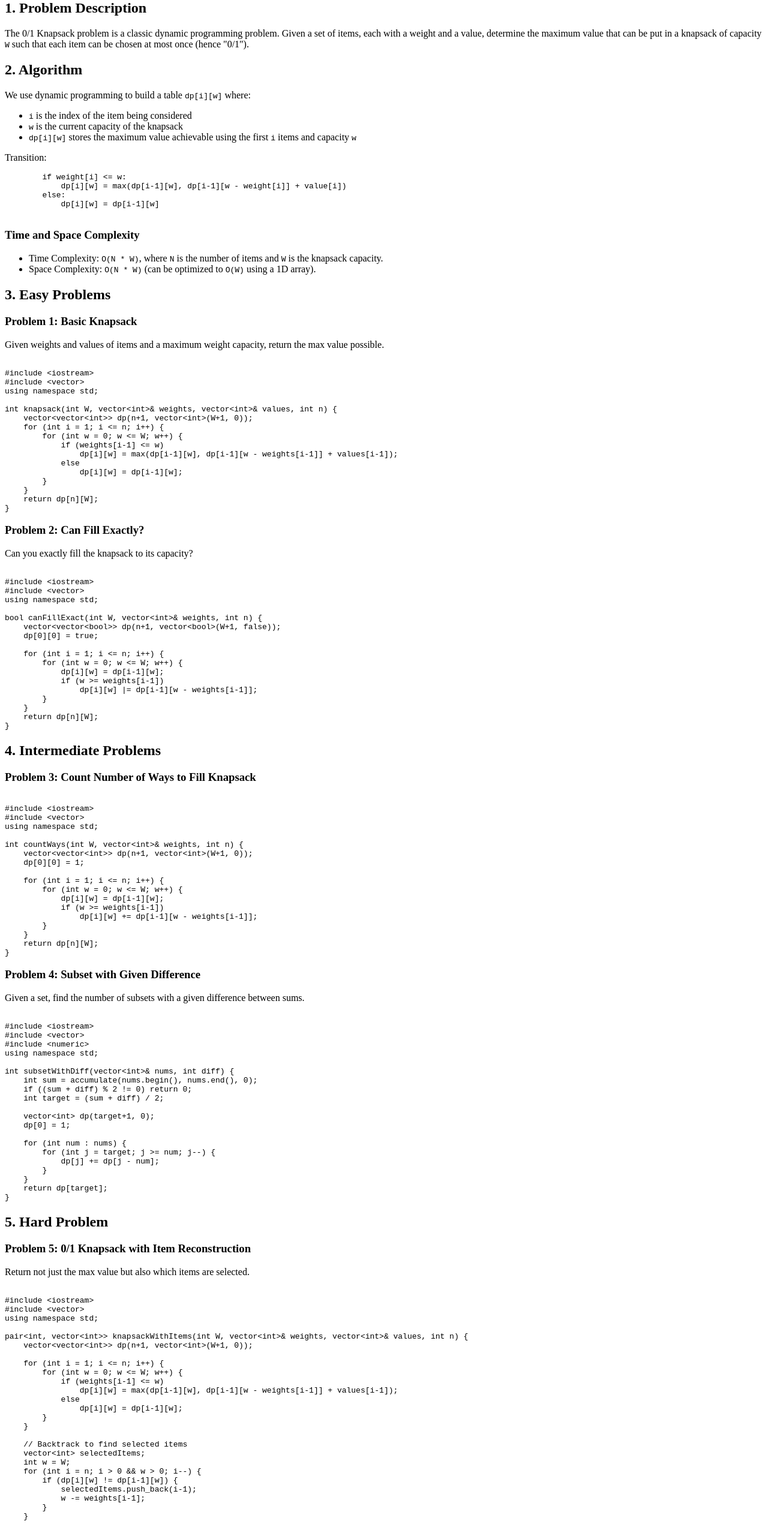
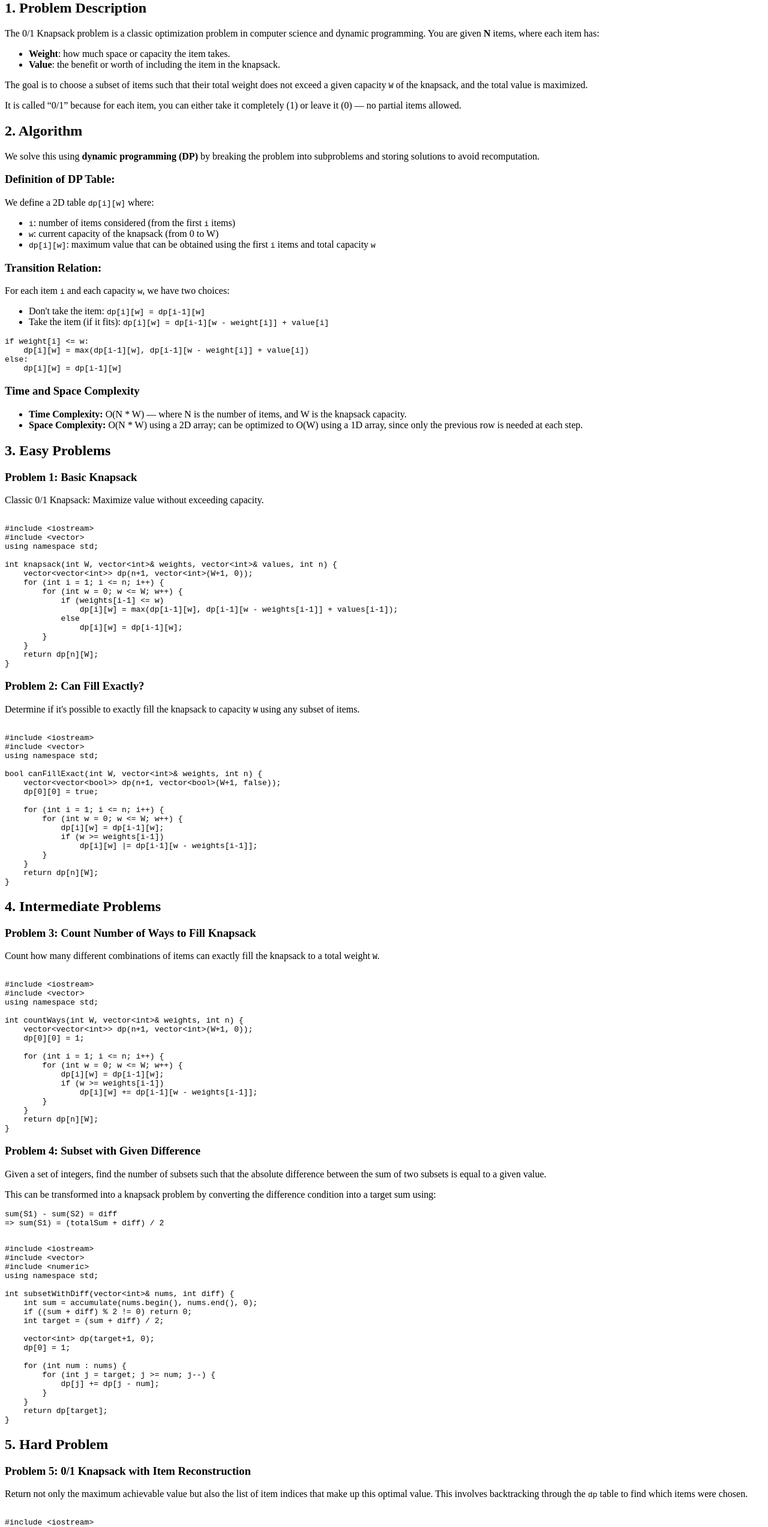
Before and after one commit to abdelkarim00/algoSpace, a website: page views/pages/knapsack.html in a window 1280 px wide. Shown: the part 80-2626 px from the top of the page at 60% size. Drawn offline with Linux system fonts and the light colour scheme.

Commit message:
enhance knapsack

```diff
--- a/views/pages/knapsack.html
+++ b/views/pages/knapsack.html
@@ -9,39 +9,64 @@
 
 <h2>1. Problem Description</h2>
 <p>
-    The 0/1 Knapsack problem is a classic dynamic programming problem. Given a set of items, each with a weight and a value, determine the maximum value that can be put in a knapsack of capacity <code>W</code> such that each item can be chosen at most once (hence "0/1").
+    The 0/1 Knapsack problem is a classic optimization problem in computer science and dynamic programming.
+    You are given <strong>N</strong> items, where each item has:
+</p>
+<ul>
+    <li><strong>Weight</strong>: how much space or capacity the item takes.</li>
+    <li><strong>Value</strong>: the benefit or worth of including the item in the knapsack.</li>
+</ul>
+<p>
+    The goal is to choose a subset of items such that their total weight does not exceed a given capacity <code>W</code> of the knapsack, and the total value is maximized.
+</p>
+<p>
+    It is called “0/1” because for each item, you can either take it completely (1) or leave it (0) — no partial items allowed.
 </p>
 
 <h2>2. Algorithm</h2>
 <p>
-    We use dynamic programming to build a table <code>dp[i][w]</code> where:
-    <ul>
-        <li><code>i</code> is the index of the item being considered</li>
-        <li><code>w</code> is the current capacity of the knapsack</li>
-        <li><code>dp[i][w]</code> stores the maximum value achievable using the first <code>i</code> items and capacity <code>w</code></li>
-    </ul>
+    We solve this using <strong>dynamic programming (DP)</strong> by breaking the problem into subproblems and storing solutions to avoid recomputation.
 </p>
+
+<h3>Definition of DP Table:</h3>
 <p>
-    Transition:
-    <pre>
-        if weight[i] &lt;= w:
-            dp[i][w] = max(dp[i-1][w], dp[i-1][w - weight[i]] + value[i])
-        else:
-            dp[i][w] = dp[i-1][w]
-    </pre>
+    We define a 2D table <code>dp[i][w]</code> where:
 </p>
+<ul>
+    <li><code>i</code>: number of items considered (from the first <code>i</code> items)</li>
+    <li><code>w</code>: current capacity of the knapsack (from 0 to W)</li>
+    <li><code>dp[i][w]</code>: maximum value that can be obtained using the first <code>i</code> items and total capacity <code>w</code></li>
+</ul>
+
+<h3>Transition Relation:</h3>
+<p>
+    For each item <code>i</code> and each capacity <code>w</code>, we have two choices:
+</p>
+<ul>
+    <li>Don't take the item: <code>dp[i][w] = dp[i-1][w]</code></li>
+    <li>Take the item (if it fits): <code>dp[i][w] = dp[i-1][w - weight[i]] + value[i]</code></li>
+</ul>
+
+<pre>
+if weight[i] <= w:
+    dp[i][w] = max(dp[i-1][w], dp[i-1][w - weight[i]] + value[i])
+else:
+    dp[i][w] = dp[i-1][w]
+</pre>
 
 <h3>Time and Space Complexity</h3>
 <ul>
-    <li>Time Complexity: <code>O(N * W)</code>, where <code>N</code> is the number of items and <code>W</code> is the knapsack capacity.</li>
-    <li>Space Complexity: <code>O(N * W)</code> (can be optimized to <code>O(W)</code> using a 1D array).</li>
+    <li><strong>Time Complexity:</strong> O(N * W) — where N is the number of items, and W is the knapsack capacity.</li>
+    <li><strong>Space Complexity:</strong> O(N * W) using a 2D array; can be optimized to O(W) using a 1D array, since only the previous row is needed at each step.</li>
 </ul>
 
 <h2>3. Easy Problems</h2>
 
 <h3>Problem 1: Basic Knapsack</h3>
-<p>Given weights and values of items and a maximum weight capacity, return the max value possible.</p>
-<pre><code class="language-cpp">
+<p>
+    Classic 0/1 Knapsack: Maximize value without exceeding capacity.
+</p>
+<pre><code>
 #include &lt;iostream&gt;
 #include &lt;vector&gt;
 using namespace std;
@@ -61,8 +86,10 @@ int knapsack(int W, vector&lt;int&gt;& weights, vector&lt;int&gt;& values, int n
 </code></pre>
 
 <h3>Problem 2: Can Fill Exactly?</h3>
-<p>Can you exactly fill the knapsack to its capacity?</p>
-<pre><code class="language-cpp">
+<p>
+    Determine if it's possible to exactly fill the knapsack to capacity <code>W</code> using any subset of items.
+</p>
+<pre><code>
 #include &lt;iostream&gt;
 #include &lt;vector&gt;
 using namespace std;
@@ -85,7 +112,10 @@ bool canFillExact(int W, vector&lt;int&gt;& weights, int n) {
 <h2>4. Intermediate Problems</h2>
 
 <h3>Problem 3: Count Number of Ways to Fill Knapsack</h3>
-<pre><code class="language-cpp">
+<p>
+    Count how many different combinations of items can exactly fill the knapsack to a total weight <code>W</code>.
+</p>
+<pre><code>
 #include &lt;iostream&gt;
 #include &lt;vector&gt;
 using namespace std;
@@ -106,8 +136,17 @@ int countWays(int W, vector&lt;int&gt;& weights, int n) {
 </code></pre>
 
 <h3>Problem 4: Subset with Given Difference</h3>
-<p>Given a set, find the number of subsets with a given difference between sums.</p>
-<pre><code class="language-cpp">
+<p>
+    Given a set of integers, find the number of subsets such that the absolute difference between the sum of two subsets is equal to a given value.
+</p>
+<p>
+    This can be transformed into a knapsack problem by converting the difference condition into a target sum using:
+</p>
+<pre>
+sum(S1) - sum(S2) = diff
+=> sum(S1) = (totalSum + diff) / 2
+</pre>
+<pre><code>
 #include &lt;iostream&gt;
 #include &lt;vector&gt;
 #include &lt;numeric&gt;
@@ -133,8 +172,11 @@ int subsetWithDiff(vector&lt;int&gt;& nums, int diff) {
 <h2>5. Hard Problem</h2>
 
 <h3>Problem 5: 0/1 Knapsack with Item Reconstruction</h3>
-<p>Return not just the max value but also which items are selected.</p>
-<pre><code class="language-cpp">
+<p>
+    Return not only the maximum achievable value but also the list of item indices that make up this optimal value.
+    This involves backtracking through the <code>dp</code> table to find which items were chosen.
+</p>
+<pre><code>
 #include &lt;iostream&gt;
 #include &lt;vector&gt;
 using namespace std;
@@ -156,7 +198,7 @@ pair&lt;int, vector&lt;int&gt;&gt; knapsackWithItems(int W, vector&lt;int&gt;& w
     int w = W;
     for (int i = n; i &gt; 0 &amp;&amp; w &gt; 0; i--) {
         if (dp[i][w] != dp[i-1][w]) {
-            selectedItems.push_back(i-1);
+            selectedItems.push_back(i-1); // i-1 is the original item index
             w -= weights[i-1];
         }
     }
@@ -165,5 +207,14 @@ pair&lt;int, vector&lt;int&gt;&gt; knapsackWithItems(int W, vector&lt;int&gt;& w
 }
 </code></pre>
 
+<h2>6. Conclusion</h2>
+<p>
+    The 0/1 Knapsack problem demonstrates key principles of dynamic programming: overlapping subproblems and optimal substructure.
+    Mastering it builds a foundation for solving a wide range of optimization problems, such as subset sum, partition problems, and resource allocation tasks.
+</p>
+<p>
+    Understanding both how the algorithm works and why it works is critical to applying it to new variations and constraints.
+</p>
+
 </body>
 </html>
```
